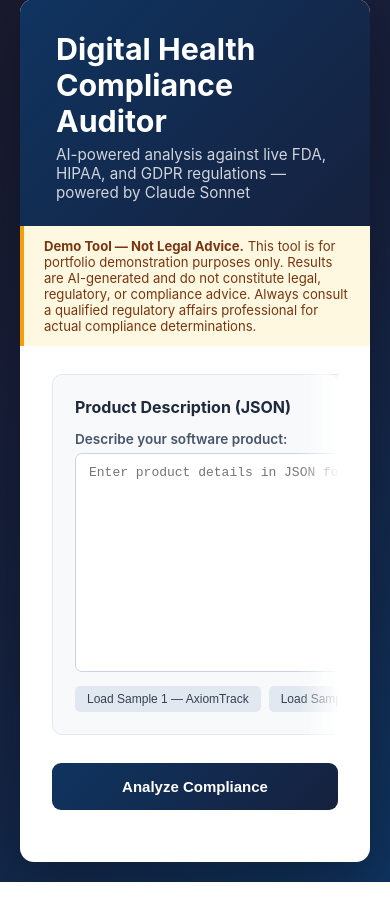
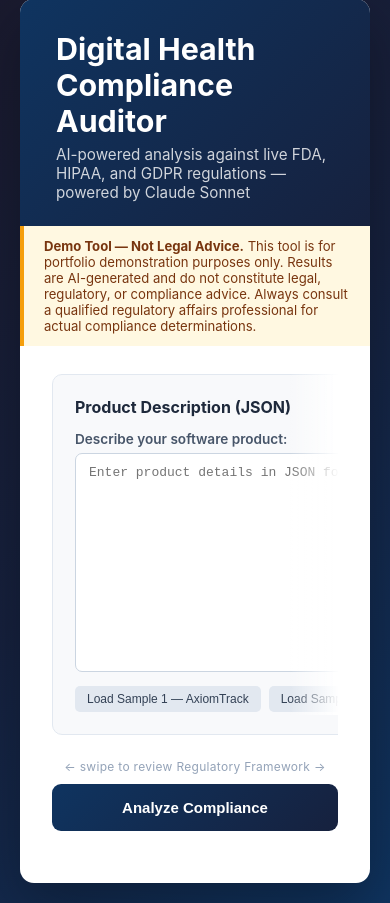
Before and after one commit to salvadorpelaez/Audit-App-FDA, a Flask app: page / in a window 390 px wide. Shown: the part 21-924 px from the top of the page. Before the commit the page ends 903 px from the top, so only its background shows below. Run offline with Flask 3, Linux system fonts and the light colour scheme.

Commit message:
Fix mobile panels: swipe hint text, reduce panel size, tighten padding
Co-Authored-By: Claude Sonnet 4.6 <noreply@anthropic.com>

```diff
--- a/templates/index.html
+++ b/templates/index.html
@@ -50,7 +50,17 @@
             margin-bottom: 20px;
         }
 
+        .swipe-hint {
+            display: none;
+            text-align: center;
+            font-size: 0.75em;
+            color: #94a3b8;
+            margin: 6px 0 10px;
+            letter-spacing: 0.3px;
+        }
+
         @media (max-width: 768px) {
+            .swipe-hint { display: block; }
             .input-grid-wrapper {
                 position: relative;
             }
@@ -58,10 +68,9 @@
                 content: '';
                 position: absolute;
                 top: 0; right: 0;
-                width: 40px; height: 100%;
-                background: linear-gradient(to right, transparent, rgba(255,255,255,0.95));
+                width: 48px; height: calc(100% - 24px);
+                background: linear-gradient(to right, transparent, rgba(255,255,255,0.97));
                 pointer-events: none;
-                border-radius: 0 10px 10px 0;
             }
             .input-grid {
                 display: flex;
@@ -70,16 +79,19 @@
                 scroll-snap-type: x mandatory;
                 -webkit-overflow-scrolling: touch;
                 scrollbar-width: none;
-                gap: 16px;
-                padding-bottom: 8px;
-                padding-right: 32px;
+                gap: 14px;
+                padding-bottom: 4px;
+                padding-right: 40px;
             }
             .input-grid::-webkit-scrollbar { display: none; }
             .panel {
-                min-width: 85vw;
+                min-width: 76vw;
                 scroll-snap-align: start;
                 flex-shrink: 0;
+                padding: 16px;
             }
+            .panel h3 { font-size: 0.9em; }
+            textarea { font-size: 12px; }
         }
 
         .panel {
@@ -420,6 +432,7 @@
             </div>
         </div>
         </div>
+        <p class="swipe-hint">&#8592; swipe to review Regulatory Framework &#8594;</p>
 
         <button class="analyze-btn" id="analyzeBtn" onclick="showDisclaimer()">
             Analyze Compliance
```
